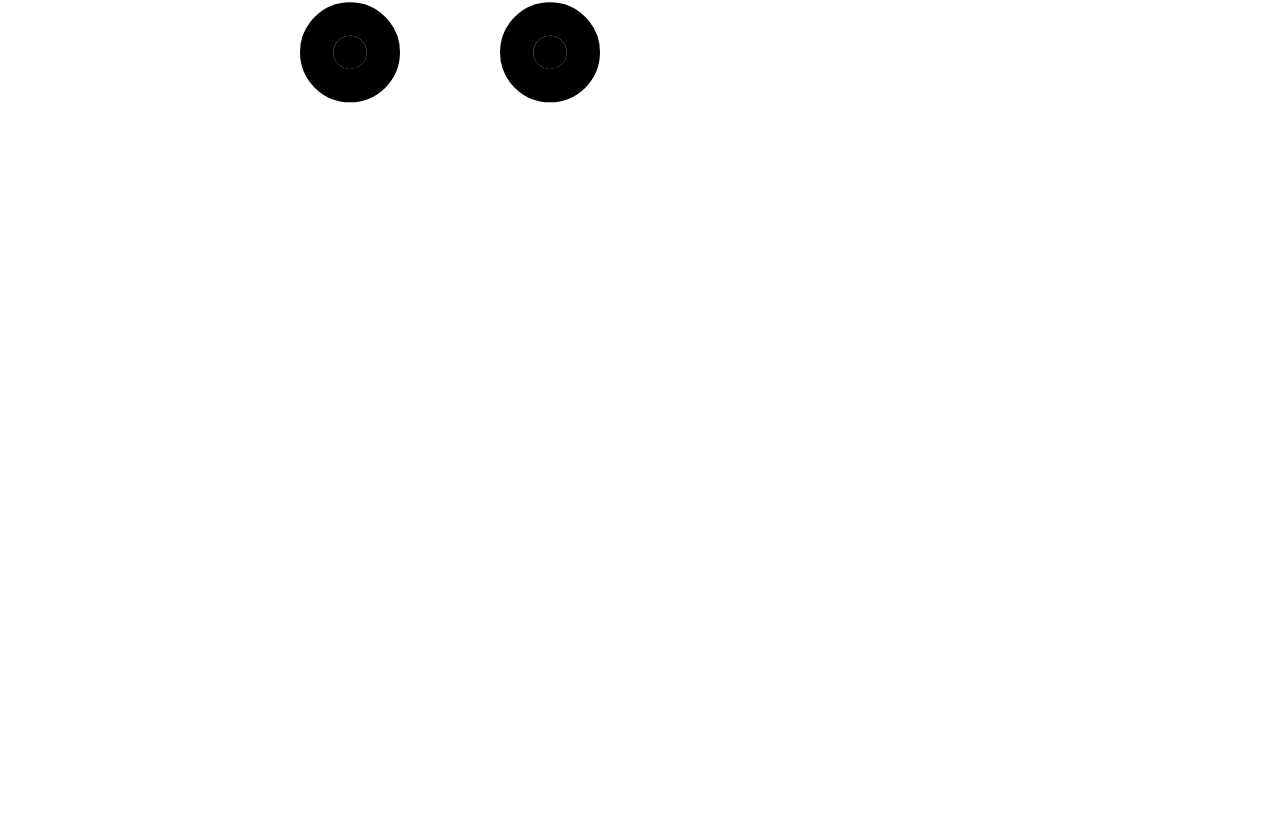
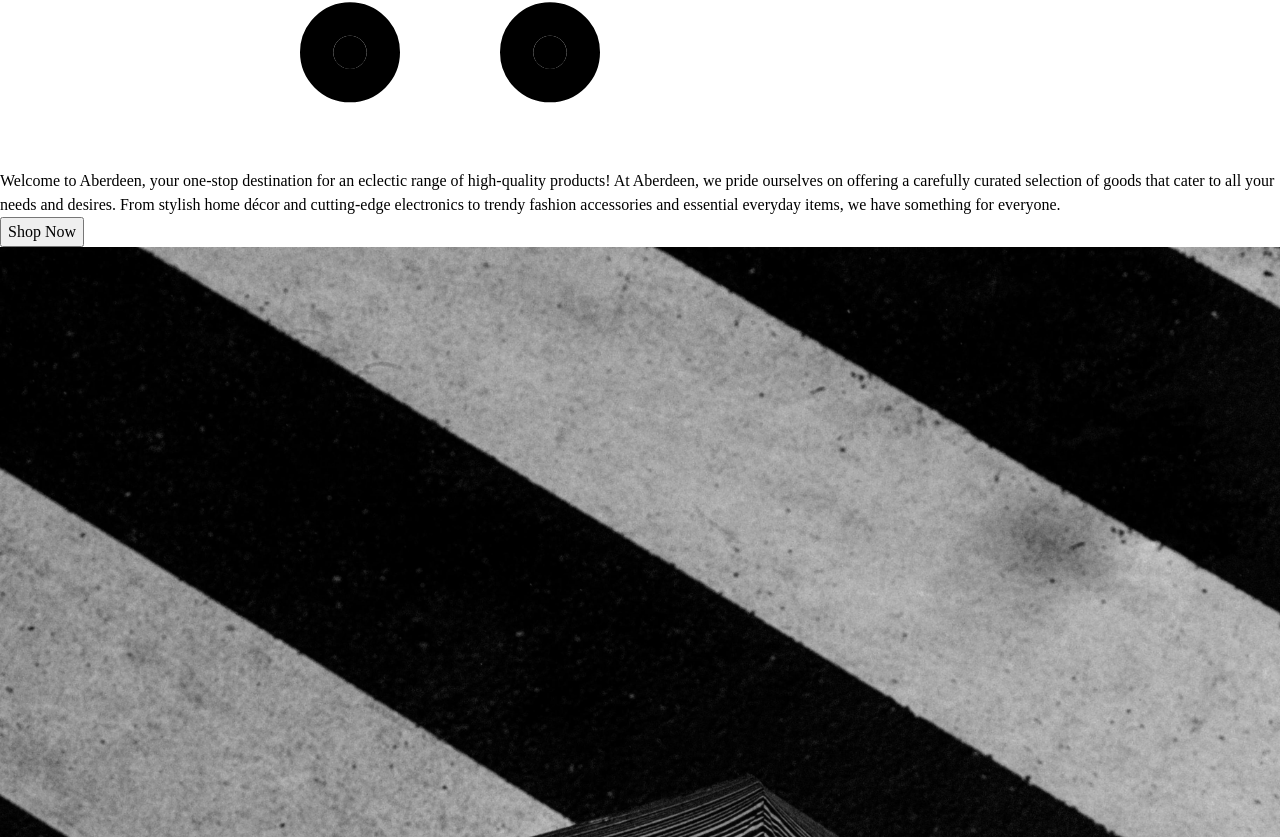
Before and after one commit to fadingmorsecode/shopping-cart, a React (Vite) app: page / in a window 1280 px wide. Shown: the part 1503-2340 px from the top of the page. Before the commit the page ends 1672 px from the top, so only its background shows below. Built offline with nearby package versions, Linux system fonts and the light colour scheme.

Commit message:
create and pass tests for home page

```diff
--- a/src/components/header/header.jsx
+++ b/src/components/header/header.jsx
@@ -2,8 +2,7 @@ import { Link } from 'react-router-dom';
 
 export default function Header() {
   return (
-    <>
-      <header>
+    <header data-testid='header-component'>
       <img src='/aberdeen-logo.svg' alt='Aberdeen cobweb logo' />
       <h1>Aberdeen</h1>
       <Link to='/'>Home</Link>
@@ -12,6 +11,5 @@ export default function Header() {
         <img src='/shopping-cart.svg' alt='Shopping cart icon' />
       </Link>
     </header>
-    </>
   );
 }
--- a/src/components/home/home.jsx
+++ b/src/components/home/home.jsx
@@ -1,5 +1,29 @@
 import Header from '../header/header';
+import { Link } from 'react-router-dom';
 
 export default function Home() {
-  return <Header />;
+  return (
+    <>
+      <Header />
+      <main>
+        <div>
+          <p>
+            Welcome to Aberdeen, your one-stop destination for an eclectic range
+            of high-quality products! At Aberdeen, we pride ourselves on
+            offering a carefully curated selection of goods that cater to all
+            your needs and desires. From stylish home décor and cutting-edge
+            electronics to trendy fashion accessories and essential everyday
+            items, we have something for everyone.
+          </p>
+          <Link to='shop'>
+            <button>Shop Now</button>
+          </Link>
+        </div>
+        <img
+          src='/aberdeen-home-img.jpg'
+          alt='Overhead angle of a person holding an umbrella while walking on a striped-painted ground'
+        />
+      </main>
+    </>
+  );
 }
```
Also changed, not shown: public/aberdeen-home-img.jpg (added), 1 other file (tests, documents, lock files or other folders). Lines whose indentation alone changed are shown as unchanged.
